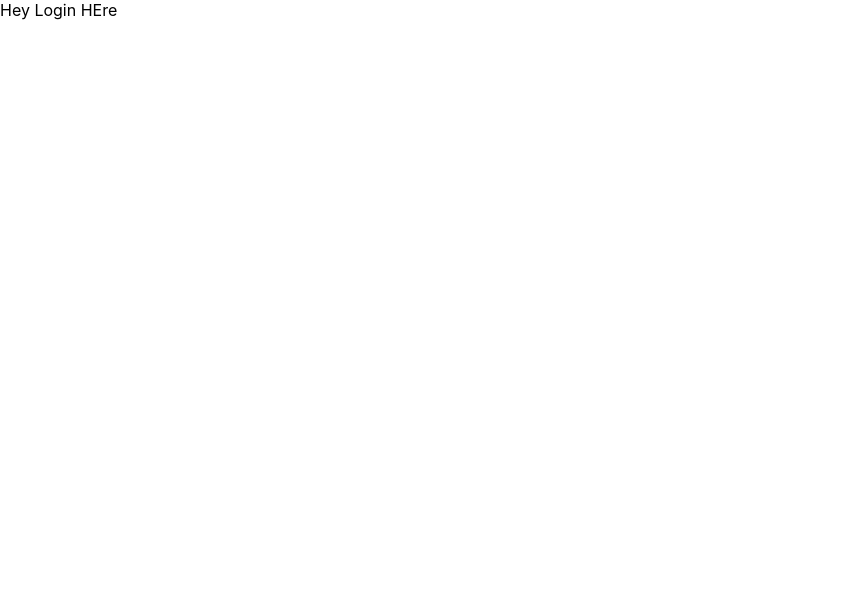
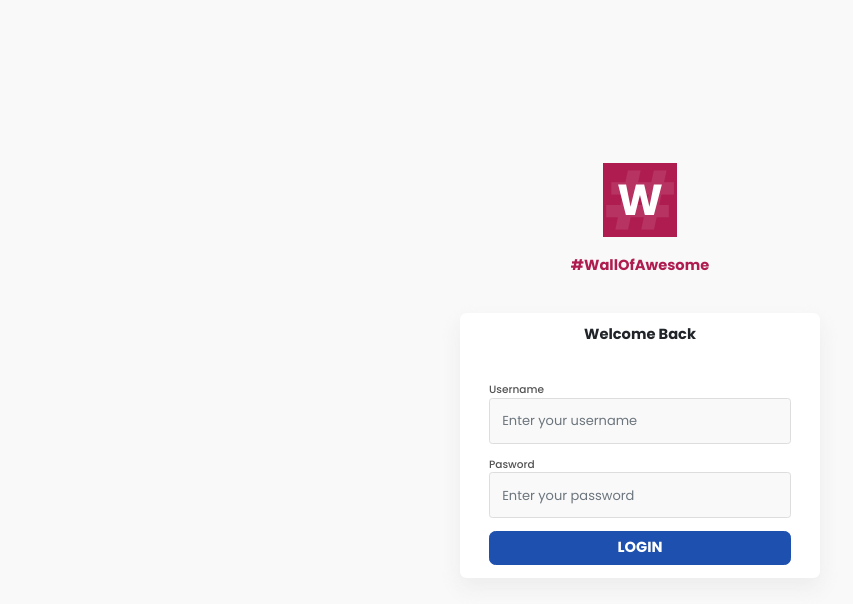
Before and after one commit to arjdesign/awesomeToken, a React (Create React App) app: page / in a window 1280 px wide. Shown: the top 604 px of the page, without its empty margins (0-853 px from the left). Built offline with nearby package versions, Linux system fonts and the light colour scheme.

Commit message:
added login page and wall-of-awesome page

```diff
--- a/package.json
+++ b/package.json
@@ -12,11 +12,14 @@
     "@types/react-dom": "^17.0.0",
     "@types/react-helmet": "^6.1.2",
     "@types/react-router-dom": "^5.1.8",
+    "bootstrap": "^5.0.2",
     "react": "^17.0.2",
     "react-dom": "^17.0.2",
+    "react-helmet": "^6.1.0",
     "react-router-dom": "^5.2.0",
     "react-scripts": "4.0.3",
     "react-ter-dom": "^5.2.0",
+    "react-textarea-autosize": "^8.3.3",
     "reactstrap": "^8.9.0",
     "typescript": "^4.1.2",
     "web-vitals": "^1.0.1"
@@ -44,5 +47,8 @@
       "last 1 firefox version",
       "last 1 safari version"
     ]
+  },
+  "devDependencies": {
+    "node-sass": "^6.0.1"
   }
 }
--- a/src/App.tsx
+++ b/src/App.tsx
@@ -4,7 +4,6 @@ import MainNavigation from "./Navigation/MainNavigation";
 function App() {
   return (
     <div>
-      {" "}
       <MainNavigation />
     </div>
   );
--- /dev/null
+++ b/src/Components/Post/Post.scss
@@ -0,0 +1,30 @@
+.aw-posts {
+  &--post {
+    display: flex;
+    justify-content: flex-start;
+    align-items: start;
+
+    &-avatar {
+      width: 40px;
+      height: 40px;
+    }
+
+    &-detail {
+      margin-left: 0.875rem;
+
+      &-header {
+        display: flex;
+        justify-content: space-between;
+        align-items: center;
+
+        &-time {
+          color: var(--brand-natural-light-gray);
+        }
+      }
+
+      &-content {
+        width: 100%;
+      }
+    }
+  }
+}
--- a/src/Components/Post/Post.tsx
+++ b/src/Components/Post/Post.tsx
@@ -1,7 +1,43 @@
 import * as React from "react";
+import { Card, CardBody } from "reactstrap";
+import userAvatar from "../../assets/images/avatar/1.png";
 
+import "./Post";
 export interface IPostProps {}
 
 export default function Post(props: IPostProps) {
-  return <div>This is post component</div>;
+  const stylePrefix = "aw-posts";
+  return (
+    <Card>
+      <CardBody>
+        <div className={stylePrefix}>
+          <div className={`${stylePrefix}--post`}>
+            <div className={`${stylePrefix}--post-avatar`}>
+              <img src={userAvatar} alt="Jeni Willams" />
+            </div>
+            <div className={`${stylePrefix}--post-detail`}>
+              <div className={`${stylePrefix}--post-detail-header`}>
+                <h4 className={`${stylePrefix}--post-detail-header-user-name`}>
+                  Jeni Willams
+                </h4>
+                <span className={`${stylePrefix}--post-detail-header-time`}>
+                  1hr ago
+                </span>
+              </div>
+
+              <div className={`${stylePrefix}--post-detail-content`}>
+                <p>
+                  Aenean vestibulum venenatis justo et aliquet. Morbi consequat
+                  quis sem vel sodales. Suspendisse consectetur dui sed
+                  condimentum tincidunt. Etiam at lectus semper, ultrices magna
+                  nec, accumsan elit. In hac habitasse platea dictumst. Nulla
+                  facilisi.
+                </p>
+              </div>
+            </div>
+          </div>
+        </div>
+      </CardBody>
+    </Card>
+  );
 }
--- /dev/null
+++ b/src/Pages/Auth/Login/Login.scss
@@ -0,0 +1,22 @@
+.aw-auth-login {
+  display: flex;
+  justify-content: center;
+  align-items: center;
+  height: 100vh;
+
+  &-container {
+    text-align: center;
+
+    &--logo {
+      width: 74px;
+    }
+
+    &--title {
+      color: var(--brand-primary-red);
+    }
+
+    &--form {
+      padding: 0 1.25rem;
+    }
+  }
+}
--- a/src/Pages/Auth/Login/Login.tsx
+++ b/src/Pages/Auth/Login/Login.tsx
@@ -1,7 +1,97 @@
-import * as React from "react";
+import React, { useState } from "react";
+import {
+  Container,
+  Card,
+  CardBody,
+  Row,
+  Col,
+  Form,
+  FormGroup,
+  Label,
+  Input,
+  Button,
+  Alert,
+} from "reactstrap";
+import "./Login.scss";
+import logo from "../../../assets/images/logo.svg";
 
 export interface ILoginProps {}
+const stylePrefix = "aw-auth-login";
 
 export default function Login(props: ILoginProps) {
-  return <div>Hey Login HEre</div>;
+  const [loading, setLoading] = useState<boolean>(false);
+  const [error, setError] = useState<string>();
+  const [username, setUsername] = useState<string>();
+  const [password, setPassword] = useState<string>();
+  const handleSubmit = (event: any) => {
+    event.preventDefault();
+    setLoading(true);
+  };
+
+  return (
+    <div className={stylePrefix}>
+      <Container className={`${stylePrefix}-container`}>
+        <Row className="justify-content-center mb-5">
+          <Col md="4">
+            <img
+              src={logo}
+              alt="Wall of Awesome"
+              className={`${stylePrefix}-container--logo mb-4`}
+            />
+            <h3 className={`${stylePrefix}-container--title`}>
+              #WallOfAwesome
+            </h3>
+
+            <Card className="mt-5">
+              <CardBody>
+                <Form
+                  className={`${stylePrefix}-container--form`}
+                  onSubmit={(e) => handleSubmit(e)}
+                >
+                  <h3 className="mb-5">Welcome Back</h3>
+
+                  {error ? <Alert color="danger"> {error} </Alert> : ""}
+
+                  <FormGroup className="mb-3">
+                    <Label for="email">Username</Label>
+                    <Input
+                      type="email"
+                      name="email"
+                      id="email"
+                      placeholder="Enter your username"
+                      onChange={(e) => setUsername(e.target.value)}
+                    />
+                  </FormGroup>
+                  <FormGroup className="mb-3">
+                    <Label for="password">Pasword</Label>
+                    <Input
+                      type="password"
+                      name="password"
+                      id="password"
+                      placeholder="Enter your password"
+                      onChange={(e) => setPassword(e.target.value)}
+                    />
+                  </FormGroup>
+                  <Button
+                    type="submit"
+                    className="btn btn-aw-primary full-width"
+                    disabled={loading}
+                  >
+                    {loading ? (
+                      <i className="bx bx-loader bx-spin font-size-16 align-middle me-2">
+                        {" "}
+                      </i>
+                    ) : (
+                      ""
+                    )}
+                    LOGIN
+                  </Button>
+                </Form>
+              </CardBody>
+            </Card>
+          </Col>
+        </Row>
+      </Container>
+    </div>
+  );
 }
--- /dev/null
+++ b/src/Pages/WallOfAwesome/WallOfAwesome.scss
@@ -0,0 +1,23 @@
+.aw-wall-of-awesome {
+  &--form {
+    &-card {
+      border: 1px solid var(--brand-natural-light-gray);
+
+      &-post-field {
+        border: none;
+        resize: none;
+        overflow: hidden;
+        width: 100%;
+      }
+
+      &-post-tag-friend {
+        &-field {
+          border: 1px solid var(--brand-natural-light-gray);
+          padding: 0.875rem;
+          width: 150px;
+          border-radius: 0.5rem;
+        }
+      }
+    }
+  }
+}
--- a/src/Pages/WallOfAwesome/WallOfAwesome.tsx
+++ b/src/Pages/WallOfAwesome/WallOfAwesome.tsx
@@ -1,7 +1,50 @@
 import * as React from "react";
-
+import { Card, CardBody, Form, Input, Button } from "reactstrap";
+import TextareaAutosize from "react-textarea-autosize";
+import Post from "../../Components/Post/Post";
+import "./WallOfAwesome.scss";
 export interface IWallOfAwesomeProps {}
 
 export default function WallOfAwesome(props: IWallOfAwesomeProps) {
-  return <div>This is wall of awesome page</div>;
+  const stylePrefix = "aw-wall-of-awesome";
+  return (
+    <div className={stylePrefix}>
+      <Form className={`${stylePrefix}--form mb-5`}>
+        <Card className={`${stylePrefix}--form-card`}>
+          <CardBody>
+            <TextareaAutosize
+              name="post-content"
+              id="post-content"
+              className={`${stylePrefix}--form-card-post-field`}
+              placeholder="Write..."
+            />
+          </CardBody>
+        </Card>
+        <div className="d-flex justify-content-between">
+          <div className={`${stylePrefix}--form-card-post-tag-friend`}>
+            <Input
+              type="text"
+              name="tag-friend"
+              id="tag-friend"
+              placeholder="Tag Friend"
+              className={`${stylePrefix}--form-card-post-tag-friend-field`}
+            />
+          </div>
+
+          <Button type="submit" className="btn btn-aw-primary">
+            Post
+          </Button>
+        </div>
+      </Form>
+
+      <div>
+        <h4>
+          <i className="fas fa-comment-dots" /> Posts
+        </h4>
+        <Post />
+        <Post />
+        <Post />
+      </div>
+    </div>
+  );
 }
```
Also changed, not shown: src/Components/Common/Header.tsx (+6 -1 lines), src/index.tsx (+6 -6 lines), 2 other files (tests, documents, lock files or other folders).
